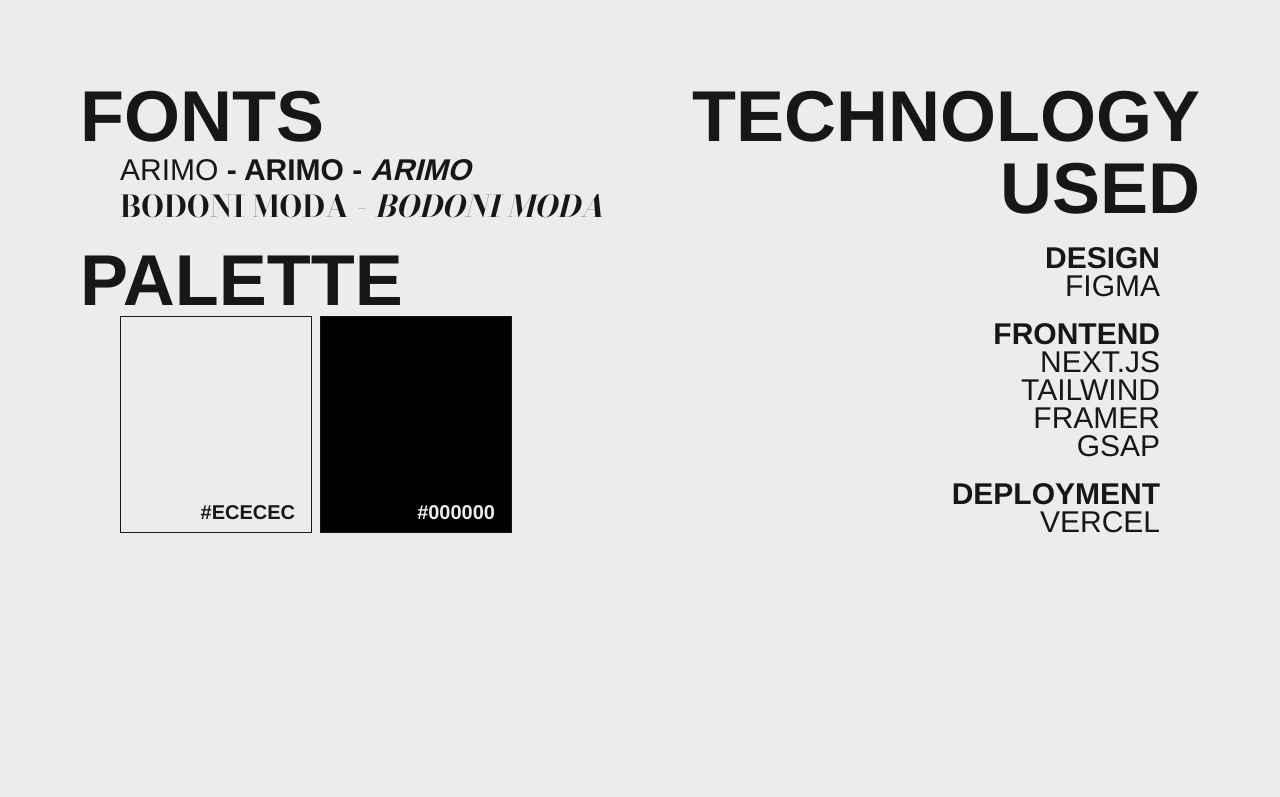
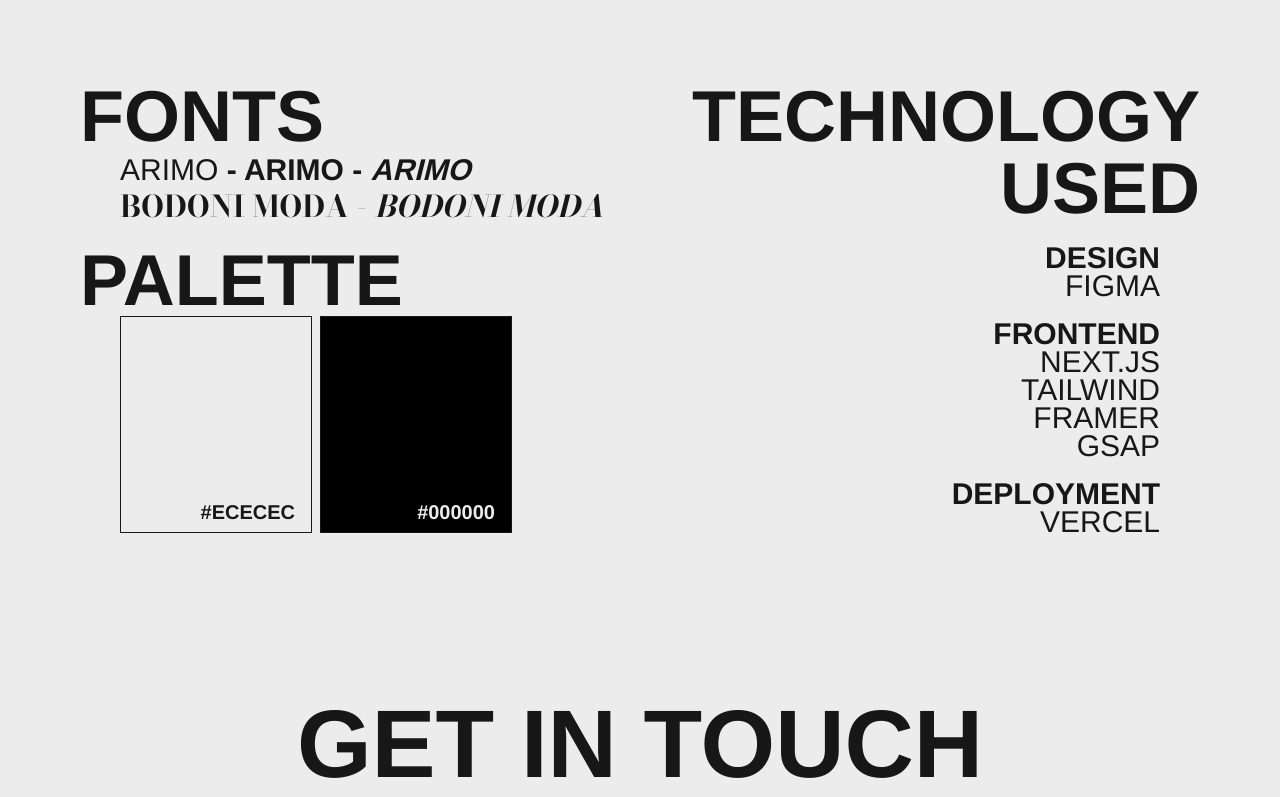
Before and after one commit to brigittewylee/portfolio-2025, a Next.js app: page / in a window 1280 px wide. Shown: the part 3875-4672 px from the top of the page. Before the commit the page ends 4413 px from the top, so only its background shows below. Built offline with nearby package versions, Linux system fonts and the light colour scheme; a web font is replaced by a local one.

Commit message:
setup contact page

```diff
--- a/src/app/components/contact.tsx
+++ b/src/app/components/contact.tsx
@@ -1,6 +1,6 @@
 export default function Contact() {
     return (
-        <div>
+        <div className="font-[family-name:var(--font-arimo)] font-bold text-8xl text-center">
             GET IN TOUCH
         </div>
     );
--- a/src/app/page.tsx
+++ b/src/app/page.tsx
@@ -4,6 +4,7 @@
 import General from "./components/general";
 import Work from "./components/work";
 import Design from "./components/design";
+import Contact from "./components/contact";
 
 export default function HomePage() {
   return (
@@ -22,6 +23,9 @@
       </div>
       <div>
         <Design />
+      </div>
+      <div className="mt-40">
+        <Contact />
       </div>
 
     </div>
```
